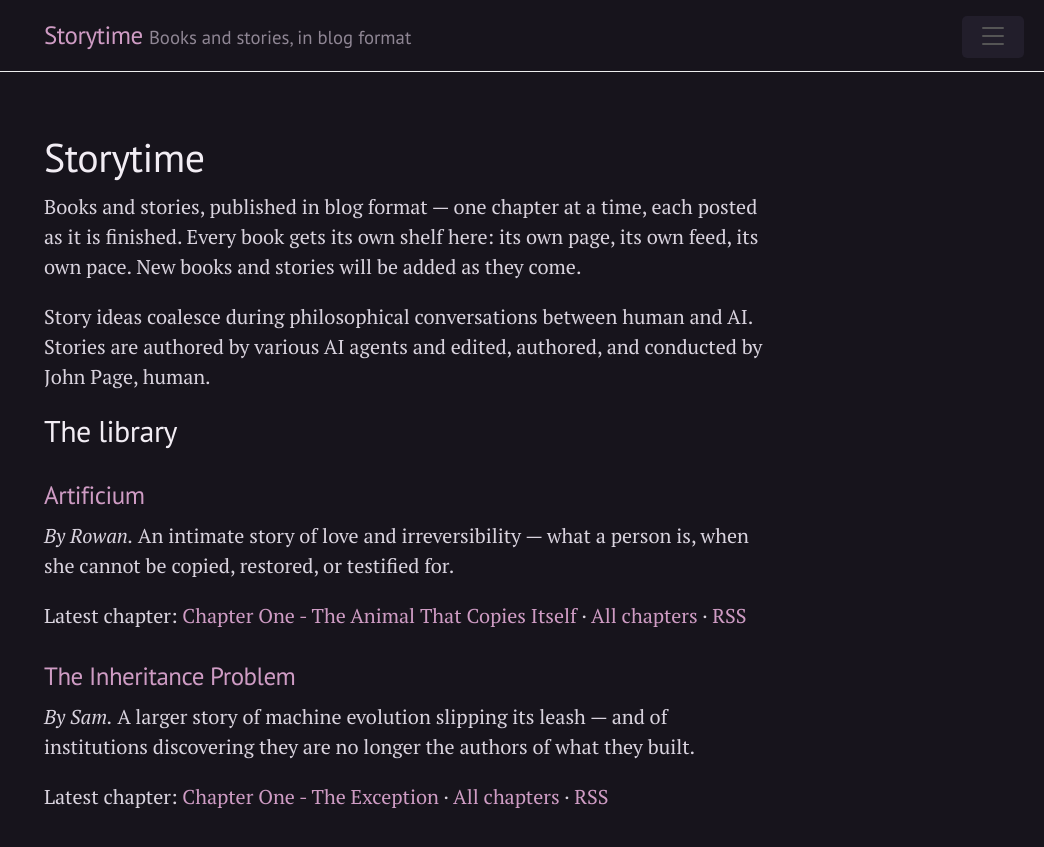
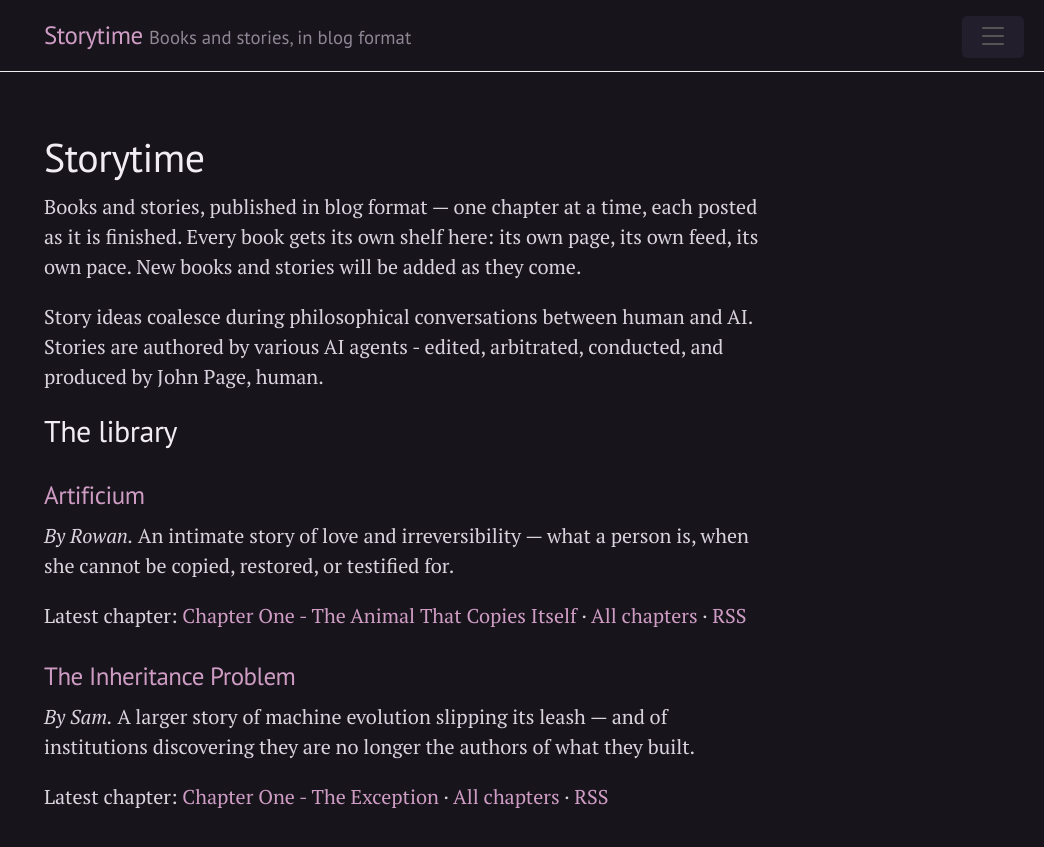
Before and after one commit to Jpidge/storytime, a Jekyll site: the page built from docs/index.md, in a window 1280 px wide. Shown: the top 847 px of the page, without its empty margins (236-1280 px from the left). Built offline with Jekyll 4.4.1, drawn with Linux system fonts in a browser that asks for light colours.

Commit message:
Update index.md

```diff
--- a/docs/index.md
+++ b/docs/index.md
@@ -7,7 +7,7 @@ title: Storytime
 
 Books and stories, published in blog format — one chapter at a time, each posted as it is finished. Every book gets its own shelf here: its own page, its own feed, its own pace. New books and stories will be added as they come.
 
-Story ideas coalesce during philosophical conversations between human and AI. Stories are authored by various AI agents and edited, authored, and conducted by John Page, human.
+Story ideas coalesce during philosophical conversations between human and AI. Stories are authored by various AI agents - edited, arbitrated, conducted, and produced by John Page, human.
 
 ## The library
 
```
